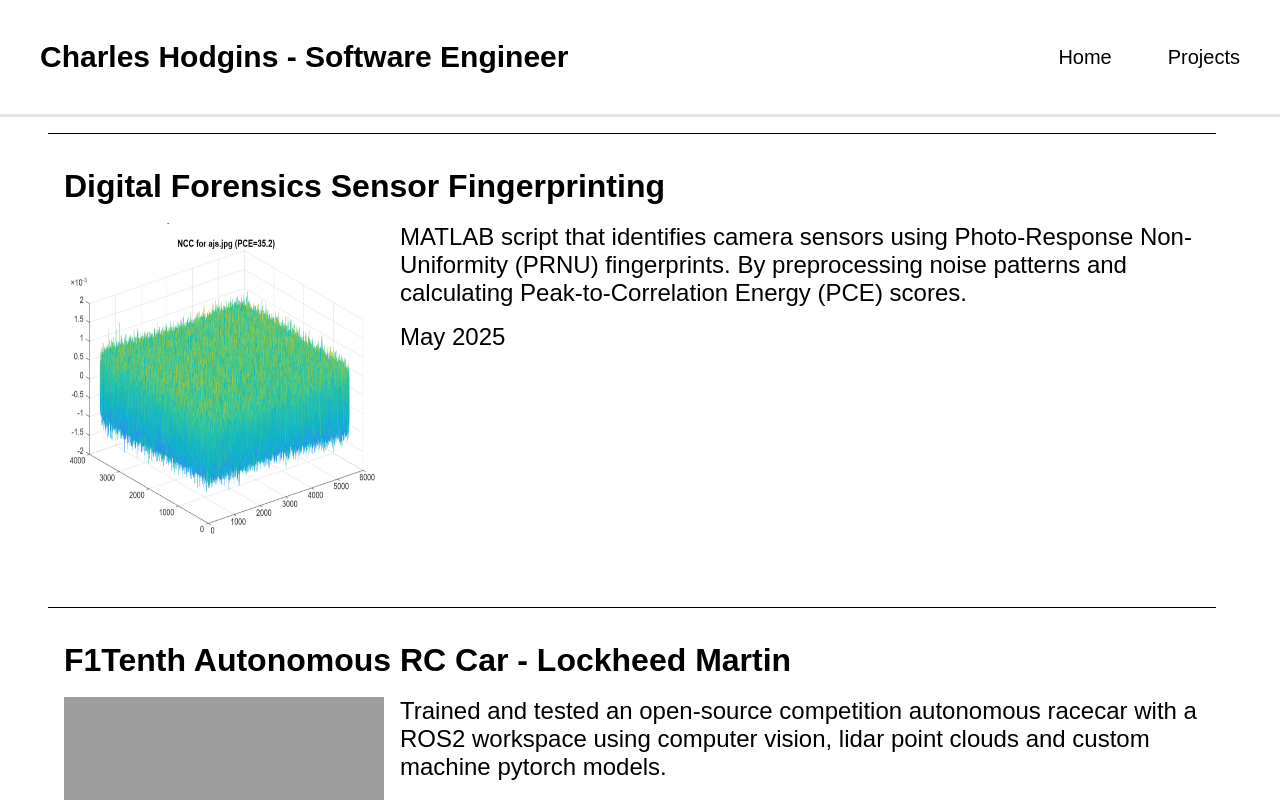
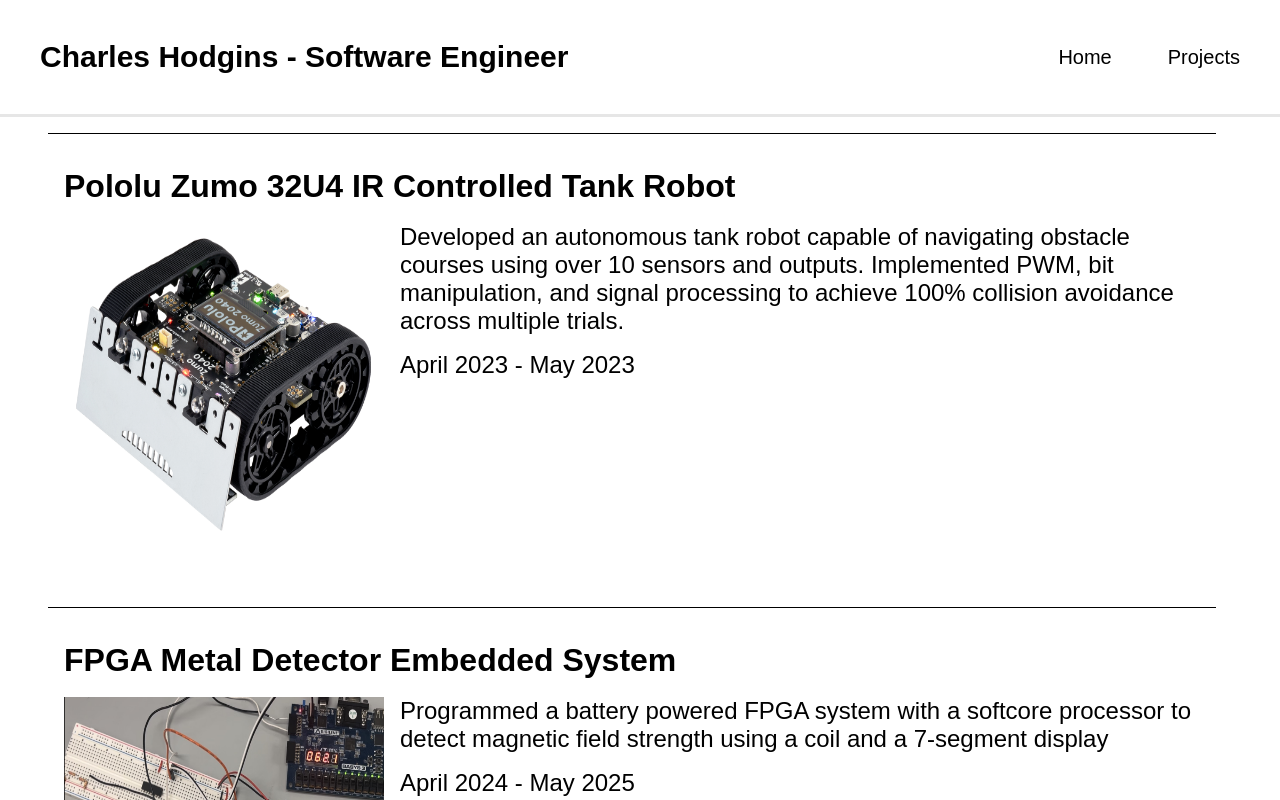
Before and after one commit to c3hodgins/next-portfolio, a Next.js app: page /projects in a window 1280 px wide. Built offline with nearby package versions, Linux system fonts and the light colour scheme; grey boxes are pictures that could not be loaded.

Commit message:
switched order of project loading on the projects/ page

```diff
--- a/app/projects/page.js
+++ b/app/projects/page.js
@@ -6,7 +6,7 @@
   return (
     <div className={styles.projects}>
       {projectInfo &&
-        projectInfo.reverse()
+        projectInfo
           .map((project, index) => (
             <div key={index} className={styles.project}>
               <Link
```
